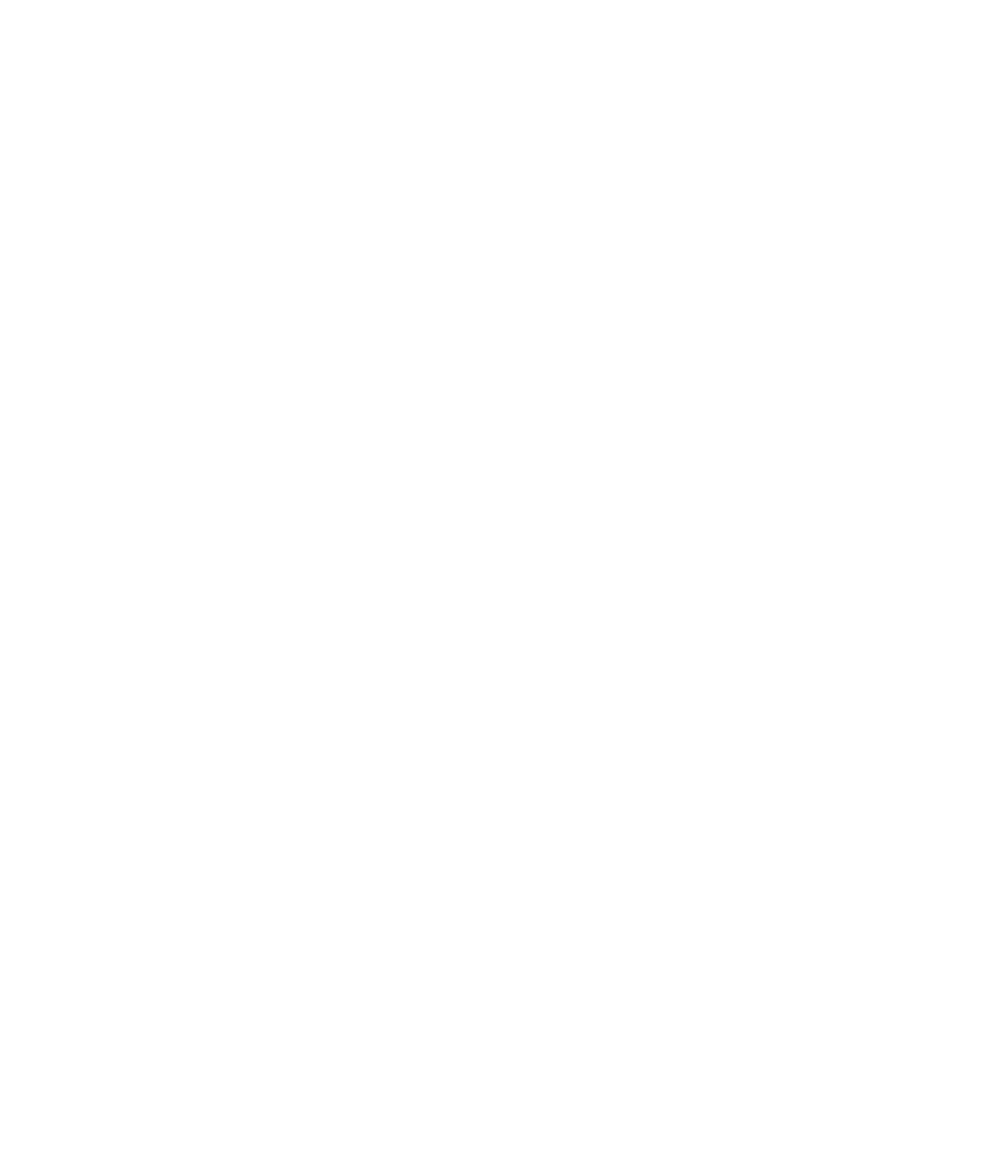
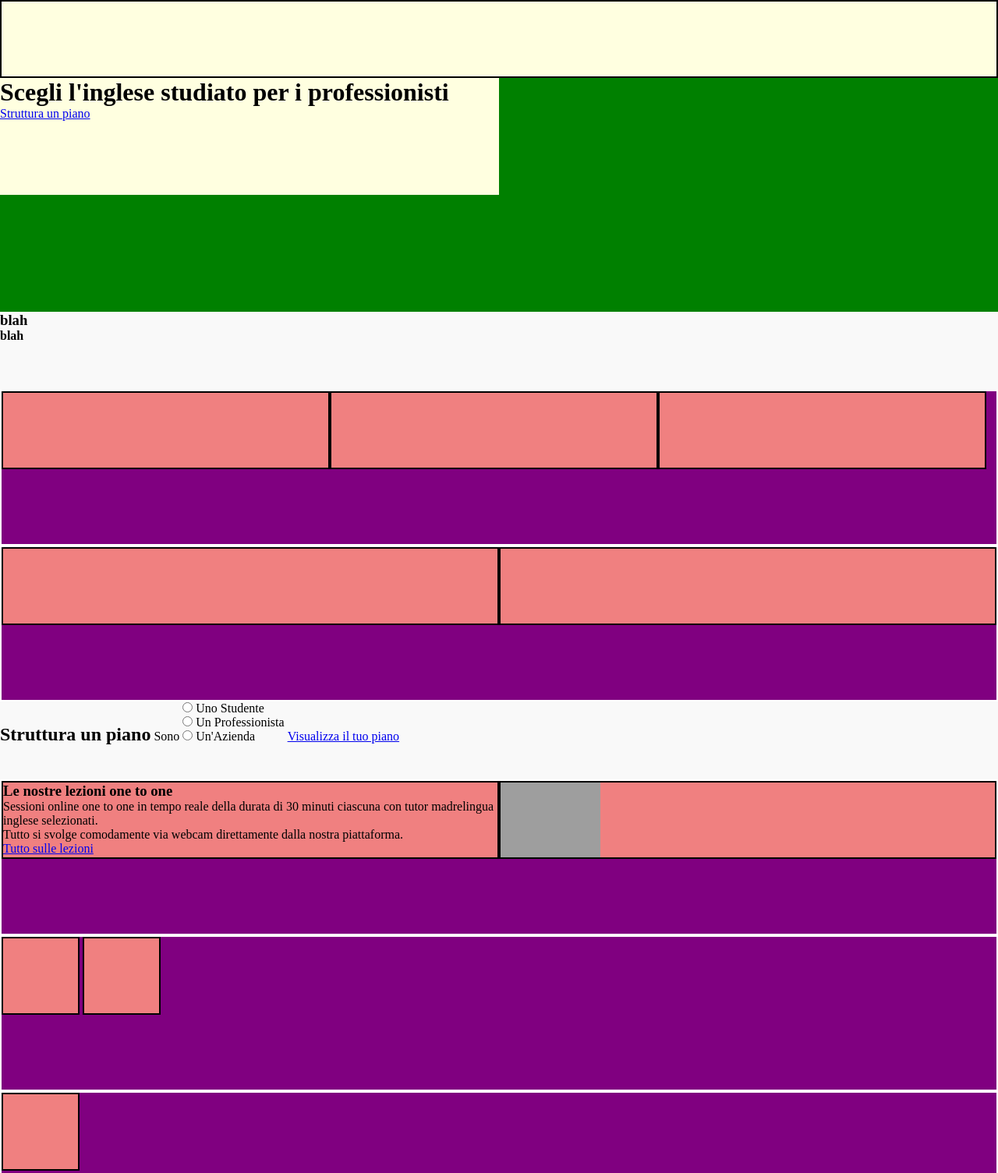
Before and after one commit to attraverso/htmlcss-fluentify, a plain HTML site: page index.html in a window 1280 px wide. Shown: the top 1505 px of the page at 78% size. Before the commit the page ends 800 px from the top, so only its background shows below. Drawn offline with Linux system fonts and the light colour scheme; grey boxes are pictures that could not be loaded.

Commit message:
Base structure

```diff
--- a/index.html
+++ b/index.html
@@ -7,5 +7,121 @@
     </head>
     <body>
 
+<!-- HEADER -->
+        <header>
+            <div class="header-top">
+
+            </div>
+            <div class="header-bottom">
+                <div id="jumbo-wrap">
+                    <div id="jumbo-content">
+                        <h1>Scegli l'inglese studiato per i professionisti</h1>
+                        <a href="#">Struttura un piano</a>
+                    </div>
+                </div>
+            </div>
+        </header>
+
+<!-- MAIN CONTENT -->
+        <main> <!--just in case-->
+            <div class="accent">
+                <h3>blah</h3>
+                <h4>blah</h4>
+            </div>
+            <section id="offer">
+                <div class="box col33">
+
+                </div>
+                <div class="box col33">
+
+                </div>
+                <div class="box col33">
+
+                </div>
+            </section>
+            <section id="makeaplan-1">
+                <div class="box col50">
+
+                </div>
+                <div class="box col50">
+
+                </div>
+            </section>
+            <div class="accent">
+                <h2>Struttura un piano</h2>
+                <p>Sono</p>
+                <form action="/action_page.php">
+                  <input type="radio" name="plan-type" value="student">
+                  <label for="student">Uno Studente</label><br>
+                  <input type="radio" name="plan-type" value="employee">
+                  <label for="employee">Un Professionista</label><br>
+                  <input type="radio" name="plan-type" value="firm">
+                  <label for="firm">Un'Azienda</label><br>
+                </form>
+                <a class="btn" href="#">Visualizza il tuo piano</a>
+            </div>
+
+            <section id="onetoone">
+                <div class="box col50">
+                    <h3>Le nostre lezioni one to one</h3>
+                    <p>Sessioni online one to one in tempo reale della durata di 30 minuti ciascuna con tutor madrelingua inglese selezionati.</p>
+                    <p>Tutto si svolge comodamente via webcam direttamente dalla nostra piattaforma.</p>
+                    <a href="#">Tutto sulle lezioni</a>
+                </div>
+                <div class="box col50">
+                    <!-- <img src="https://cdn.fluentify.com/bundles/fluentifypublic/images/r4b/01/onetoone_session_pc.png?v17" alt="">
+                </div> -->
+            </section>
+
+            <section id="real-life-english">
+                <div class="box">
+
+                </div>
+                <div class="box">
+
+                </div>
+            </section>
+            <section id="devices">
+                <div class="box">
+
+                </div>
+            </section>
+            <section id="company-en">
+                <div class="box">
+
+                </div>
+            </section>
+            <section id="makeaplan-2">
+                <div class="cta-lesser">
+
+                </div>
+                <div class="restrainer">
+                    <div class="box col33">
+
+                    </div>
+                    <div class="box col33">
+
+                    </div>
+                    <div class="box col33">
+
+                    </div>
+                </div>
+            </section>
+            <div class="accent">
+
+            </div>
+        </main>
+
+<!-- FOOTER -->
+
+        <footer>
+            <div class="box">
+
+            </div>
+            <div class="box">
+
+            </div>
+        </footer>
+
     </body>
 </html>
--- a/style.css
+++ b/style.css
@@ -3,3 +3,87 @@
     padding: 0;
     box-sizing: border-box;
 }
+
+/* HEADER */
+
+header {
+    width: 100%;
+    height: 400px;
+    background-color: #0D325A;
+}
+
+.header-top {
+    width: 100%;
+    height: 100px;
+    background-color: lightyellow;
+    border: 2px solid black;
+}
+
+.header-bottom {
+    width: 100%;
+    height: 300px;
+    background-color: green;
+    /* background-image:
+    url("https://cdn.fluentify.com/bundles/fluentifypublic/images/r4b/01/xoldman.png.pagespeed.ic.dfg9F8pm_f.png");
+    background-size: contain;
+    background-repeat: no-repeat;
+    background-position: right; */
+}
+
+#jumbo-wrap {
+    width: 50%;
+    height: 150px;
+    background-color: lightyellow;
+}
+
+/* MAIN CONTENT */
+
+section {
+    width: 100%;
+    height: 200px;
+    border: 2px solid white;
+    background-color: purple;
+}
+
+.accent {
+    width: 100%;
+    height: 100px;
+    background-color: #f9f9f9;
+}
+
+header + .accent {
+    text-align: center;
+}
+
+.box {
+    width: 100px;
+    height: 100px;
+    background-color: lightcoral;
+    border: 2px solid black;
+    display: inline-block;
+}
+
+.col33 {
+    width: 33%;
+    float: left;
+}
+
+.col50 {
+    width: 50%;
+    float: left;
+}
+
+#makeaplan-1 + .accent *{
+    display: inline-block;
+}
+
+footer {
+    background-color: #17406B;
+}
+
+#onetoone div:last-child {
+    background-image:
+    url("https://cdn.fluentify.com/bundles/fluentifypublic/images/r4b/01/onetoone_session_pc.png?v17");
+    background-size: contain;
+    background-repeat: no-repeat;
+}
```
